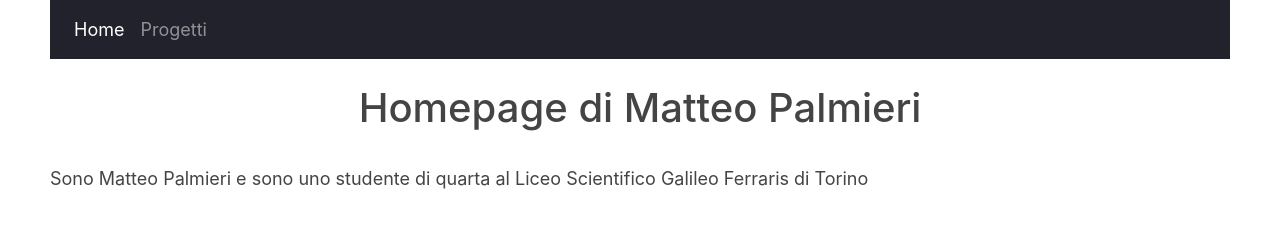
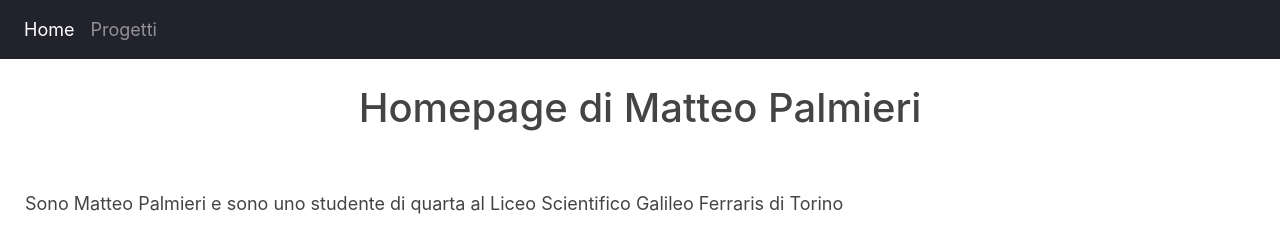
Before and after one commit to MatteoPalmieri/matteopalmieri.github.io, a plain HTML site: page index.html in a window 1280 px wide. Drawn offline with nearby package versions, Linux system fonts and the light colour scheme.

```diff
--- a/style.css
+++ b/style.css
@@ -2,10 +2,13 @@ body {
   background-color: white;
   padding: 0px;
   font-size: 18px;
-  margin: 0px 50px 0px 50px;
+  margin: 0px;
   color: #444;
 }
 
 h1 {
     padding:25px;
 }
+p {
+    padding:25px;
+}
```
